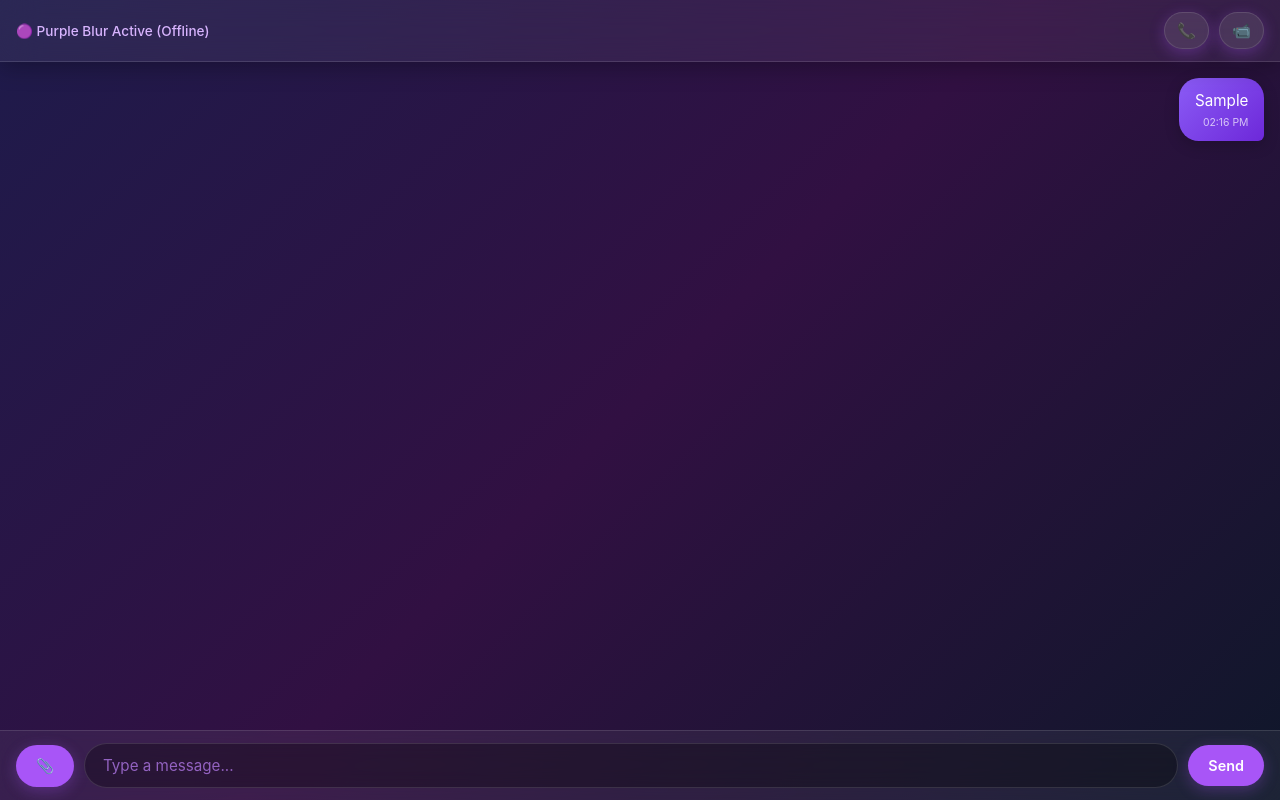
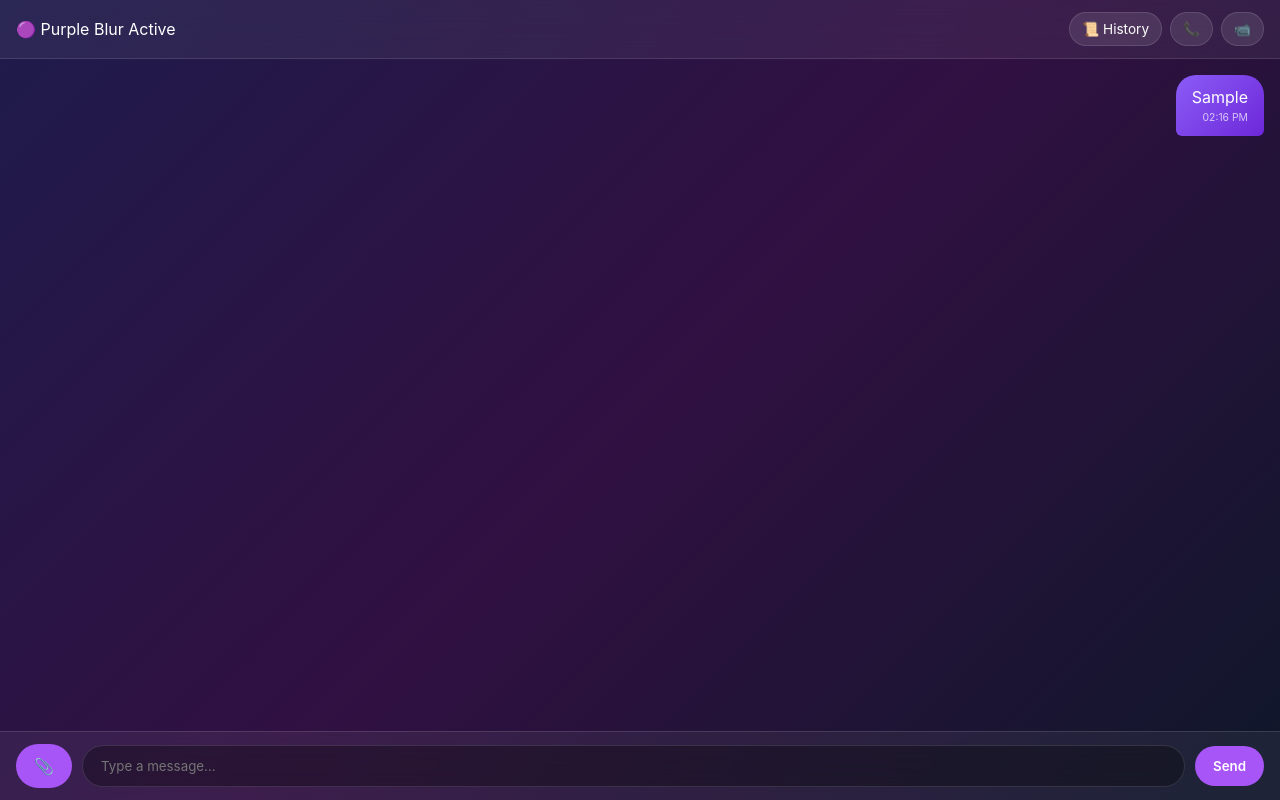
Before and after one commit to ktalpada484-cell/tg-chat-online, a website: page index.html in a window 1280 px wide. Both pictures are taken after typing "Sample" into the empty fields and a click on the button "Send". Drawn offline with nearby package versions, Linux system fonts and the light colour scheme; no server answers.

Commit message:
Update index.html

```diff
--- a/index.html
+++ b/index.html
@@ -15,259 +15,78 @@
             --text-color: #ffffff;
         }
 
-        * {
-            box-sizing: border-box;
-            margin: 0;
-            padding: 0;
-            font-family: -apple-system, BlinkMacSystemFont, "Segoe UI", Roboto, Helvetica, Arial, sans-serif;
-            -webkit-tap-highlight-color: transparent;
+        * { box-sizing: border-box; margin: 0; padding: 0; font-family: -apple-system, BlinkMacSystemFont, "Segoe UI", Roboto, sans-serif; }
+        html, body { height: 100%; width: 100%; overflow: hidden; background: var(--bg-gradient); color: var(--text-color); }
+        body { display: flex; flex-direction: column; position: relative; }
+
+        header {
+            background: var(--glass-bg); backdrop-filter: blur(20px); -webkit-backdrop-filter: blur(20px);
+            border-bottom: 1px solid var(--glass-border); padding: 12px 16px;
+            display: flex; justify-content: space-between; align-items: center; flex-shrink: 0; z-index: 50;
         }
 
-        html, body {
-            height: 100%;
-            width: 100%;
-            overflow: hidden;
-            background: var(--bg-gradient);
-            color: var(--text-color);
+        .header-actions { display: flex; align-items: center; gap: 8px; }
+        .call-btn, .nav-btn {
+            background: rgba(255, 255, 255, 0.1); border: 1px solid var(--glass-border);
+            color: white; padding: 8px 12px; border-radius: 20px; cursor: pointer; text-decoration: none; font-size: 0.85rem;
         }
 
-        body {
-            display: flex;
-            flex-direction: column;
-            position: relative;
-        }
-
-        /* Header Style */
-        header {
-            background: var(--glass-bg);
-            backdrop-filter: blur(20px);
-            -webkit-backdrop-filter: blur(20px);
-            border-bottom: 1px solid var(--glass-border);
-            padding: 12px 16px;
-            display: flex;
-            justify-content: space-between;
-            align-items: center;
-            flex-shrink: 0;
-            z-index: 50;
-            box-shadow: 0 4px 25px rgba(0, 0, 0, 0.3);
-        }
-
-        .header-left {
-            display: flex;
-            flex-direction: column;
-            justify-content: center;
-        }
-
-        #status {
-            font-size: 0.85rem;
-            color: #d8b4fe;
-            font-weight: 500;
-            display: flex;
-            align-items: center;
-            gap: 6px;
-        }
-
-        .header-actions {
-            display: flex;
-            align-items: center;
-            gap: 10px;
-        }
-
-        .call-btn {
-            background: rgba(255, 255, 255, 0.1);
-            border: 1px solid var(--glass-border);
-            color: white;
-            padding: 8px 12px;
-            border-radius: 20px;
-            cursor: pointer;
-            font-size: 0.95rem;
-            transition: all 0.2s ease;
-            outline: none;
-        }
-
-        .call-btn:active {
-            transform: scale(0.92);
-            background: rgba(255, 255, 255, 0.25);
-        }
-
-        /* Chat Messages Container */
         #chat-box {
-            flex: 1;
-            padding: 16px;
-            overflow-y: auto;
-            overflow-x: hidden;
-            display: flex;
-            flex-direction: column;
-            gap: 14px;
-            width: 100%;
-            -webkit-overflow-scrolling: touch;
-        }
-
-        @keyframes slideUp {
-            from {
-                opacity: 0;
-                transform: translateY(14px) scale(0.96);
-            }
-            to {
-                opacity: 1;
-                transform: translateY(0) scale(1);
-            }
+            flex: 1; padding: 16px; overflow-y: auto; overflow-x: hidden;
+            display: flex; flex-direction: column; gap: 14px; width: 100%;
         }
 
         .msg {
-            background: var(--glass-card);
-            backdrop-filter: blur(14px);
-            -webkit-backdrop-filter: blur(14px);
-            border: 1px solid var(--glass-border);
-            padding: 12px 16px;
-            border-radius: 20px;
-            border-bottom-left-radius: 6px;
-            max-width: 80%;
-            word-break: break-word;
-            align-self: flex-start;
-            box-shadow: 0 4px 15px rgba(0, 0, 0, 0.2);
-            animation: slideUp 0.25s cubic-bezier(0.16, 1, 0.3, 1) forwards;
+            background: var(--glass-card); backdrop-filter: blur(14px); -webkit-backdrop-filter: blur(14px);
+            border: 1px solid var(--glass-border); padding: 12px 16px; border-radius: 20px; border-bottom-left-radius: 6px;
+            max-width: 80%; word-break: break-word; align-self: flex-start;
         }
 
-        .msg.sent {
-            align-self: flex-end;
-            background: var(--msg-sent);
-            border: none;
-            border-radius: 20px;
-            border-bottom-right-radius: 6px;
-        }
+        .msg.sent { align-self: flex-end; background: var(--msg-sent); border: none; border-bottom-right-radius: 6px; }
+        .msg img, .msg video { max-width: 100%; max-height: 240px; border-radius: 12px; margin-top: 6px; display: block; }
+        .time { font-size: 0.65rem; color: rgba(255, 255, 255, 0.7); text-align: right; margin-top: 4px; display: block; }
 
-        .msg p {
-            font-size: 0.95rem;
-            line-height: 1.45;
-        }
-
-        .msg img, .msg video {
-            max-width: 100%;
-            max-height: 240px;
-            width: auto;
-            height: auto;
-            object-fit: contain;
-            border-radius: 12px;
-            margin-top: 6px;
-            display: block;
-            cursor: pointer;
-        }
-
-        .time {
-            font-size: 0.65rem;
-            color: rgba(255, 255, 255, 0.7);
-            text-align: right;
-            margin-top: 4px;
-            display: block;
-        }
-
-        /* Footer Input Area */
         #input-area {
-            padding: 12px 16px;
-            background: var(--glass-bg);
-            backdrop-filter: blur(20px);
-            -webkit-backdrop-filter: blur(20px);
-            border-top: 1px solid var(--glass-border);
-            display: flex;
-            gap: 10px;
-            align-items: center;
-            flex-shrink: 0;
-            width: 100%;
-            z-index: 50;
+            padding: 12px 16px; background: var(--glass-bg); backdrop-filter: blur(20px);
+            border-top: 1px solid var(--glass-border); display: flex; gap: 10px; align-items: center;
         }
 
         input[type="text"] {
-            flex: 1;
-            padding: 12px 18px;
-            border-radius: 26px;
-            border: 1px solid var(--glass-border);
-            background: rgba(0, 0, 0, 0.3);
-            color: #ffffff;
-            outline: none;
-            font-size: 0.95rem;
-            min-width: 0;
-        }
-
-        input[type="text"]::placeholder {
-            color: #c084fc;
-            opacity: 0.7;
+            flex: 1; padding: 12px 18px; border-radius: 26px; border: 1px solid var(--glass-border);
+            background: rgba(0, 0, 0, 0.3); color: #ffffff; outline: none;
         }
 
         button, label.btn {
-            background: var(--accent-color);
-            color: white;
-            border: none;
-            padding: 12px 20px;
-            border-radius: 26px;
-            cursor: pointer;
-            font-size: 0.9rem;
-            font-weight: 600;
-            flex-shrink: 0;
-            outline: none;
-            display: flex;
-            align-items: center;
-            justify-content: center;
-            box-shadow: 0 4px 15px rgba(168, 85, 247, 0.3);
-            transition: transform 0.1s ease;
+            background: var(--accent-color); color: white; border: none; padding: 12px 18px;
+            border-radius: 26px; cursor: pointer; font-weight: 600;
         }
+        input[type="file"] { display: none; }
 
-        button:active, label.btn:active {
-            opacity: 0.85;
-            transform: scale(0.94);
+        /* Call Screen Overlay */
+        #call-modal {
+            display: none; position: fixed; top: 0; left: 0; width: 100%; height: 100%;
+            background: rgba(15, 23, 42, 0.95); backdrop-filter: blur(15px); z-index: 999;
+            flex-direction: column; align-items: center; justify-content: center;
         }
-
-        input[type="file"] {
-            display: none;
-        }
-
-        /* Call Modal Overlay */
-        #call-modal {
-            display: none;
-            position: fixed;
-            top: 0; left: 0; width: 100%; height: 100%;
-            background: rgba(15, 23, 42, 0.9);
-            backdrop-filter: blur(15px);
-            -webkit-backdrop-filter: blur(15px);
-            z-index: 999;
-            flex-direction: column;
-            align-items: center;
-            justify-content: center;
-        }
-
-        #call-modal.active {
-            display: flex;
-        }
+        #call-modal.active { display: flex; }
 
         .video-container {
-            position: relative;
-            width: 90%;
-            max-width: 400px;
-            height: 60vh;
-            background: #000;
-            border-radius: 24px;
-            overflow: hidden;
-            border: 1px solid var(--glass-border);
+            position: relative; width: 90%; max-width: 400px; height: 60vh;
+            background: #000; border-radius: 24px; overflow: hidden; border: 1px solid var(--glass-border);
         }
-
         #remote-video { width: 100%; height: 100%; object-fit: cover; }
         #local-video {
-            position: absolute; bottom: 12px; right: 12px;
-            width: 100px; height: 140px; object-fit: cover;
-            border-radius: 12px; border: 2px solid #fff;
+            position: absolute; bottom: 12px; right: 12px; width: 100px; height: 140px;
+            object-fit: cover; border-radius: 12px; border: 2px solid #fff;
         }
-
         .call-controls { margin-top: 20px; display: flex; gap: 15px; }
         .btn-end { background: #ef4444 !important; }
         .btn-accept { background: #22c55e !important; }
 
-        /* Incoming Banner */
         #incoming-call-box {
-            display: none;
-            position: fixed; top: 70px; left: 50%; transform: translateX(-50%);
+            display: none; position: fixed; top: 70px; left: 50%; transform: translateX(-50%);
             background: rgba(30, 27, 75, 0.95); border: 1px solid var(--accent-color);
-            padding: 12px 20px; border-radius: 30px; z-index: 1000;
-            box-shadow: 0 10px 25px rgba(0, 0, 0, 0.5); align-items: center; gap: 12px;
+            padding: 12px 20px; border-radius: 30px; z-index: 1000; gap: 12px; align-items: center;
         }
         #incoming-call-box.active { display: flex; }
     </style>
@@ -275,59 +94,45 @@
 <body>
 
     <header>
-        <div class="header-left">
-            <div id="status">🟣 Purple Blur Active (Offline)</div>
-        </div>
+        <div id="status">🟣 Purple Blur Active</div>
         <div class="header-actions">
-            <button type="button" class="call-btn" onclick="startCall(false)" title="Audio Call">📞</button>
-            <button type="button" class="call-btn" onclick="startCall(true)" title="Video Call">📹</button>
+            <a href="/history.html" class="nav-btn">📜 History</a>
+            <button class="call-btn" onclick="startCall(false)">📞</button>
+            <button class="call-btn" onclick="startCall(true)">📹</button>
         </div>
     </header>
 
-    <!-- Incoming Call Banner -->
     <div id="incoming-call-box">
         <span id="incoming-text">Incoming Call...</span>
-        <button type="button" class="btn-accept" onclick="acceptCall()">Answer</button>
-        <button type="button" class="btn-end" onclick="rejectCall()">Reject</button>
+        <button class="btn-accept" onclick="acceptCall()">Answer</button>
+        <button class="btn-end" onclick="rejectCall()">Reject</button>
     </div>
 
-    <!-- Active Call Screen -->
     <div id="call-modal">
         <div class="video-container">
             <video id="remote-video" autoplay playsinline></video>
             <video id="local-video" autoplay playsinline muted></video>
         </div>
         <div class="call-controls">
-            <button type="button" class="btn-end" onclick="endCall()">End Call 🔴</button>
+            <button class="btn-end" onclick="endCall()">End Call 🔴</button>
         </div>
     </div>
 
-    <!-- Chat Messages Box -->
     <div id="chat-box"></div>
 
-    <!-- Input Footer Bar -->
     <div id="input-area">
         <label for="file-input" class="btn">📎</label>
         <input type="file" id="file-input" accept="image/*,video/*" onchange="sendFile()">
         <input type="text" id="msg-input" placeholder="Type a message..." onkeypress="handleKeyPress(event)">
-        <button type="button" onclick="sendText()">Send</button>
+        <button onclick="sendText()">Send</button>
     </div>
 
     <script src="/socket.io/socket.io.js"></script>
     <script>
-        function escapeHtml(text) {
-            const div = document.createElement('div');
-            div.innerText = text;
-            return div.innerHTML;
-        }
-
         let socket = null;
-        try {
-            if (typeof io !== 'undefined') socket = io();
-        } catch(e) { console.log("Socket deferred."); }
+        try { if (typeof io !== 'undefined') socket = io(); } catch(e){}
 
         const chatBox = document.getElementById('chat-box');
-        const statusDiv = document.getElementById('status');
         const msgInput = document.getElementById('msg-input');
         const fileInput = document.getElementById('file-input');
 
@@ -335,46 +140,58 @@
         let peerConnection = null;
         let incomingOffer = null;
 
+        // Better STUN Config for Render WebRTC
         const rtcConfig = {
-            iceServers: [{ urls: 'stun:stun.l.google.com:19302' }]
+            iceServers: [
+                { urls: 'stun:stun.l.google.com:19302' },
+                { urls: 'stun:stun1.l.google.com:19302' },
+                { urls: 'stun:stun2.l.google.com:19302' }
+            ]
         };
 
-        if (window.visualViewport) {
-            window.visualViewport.addEventListener('resize', () => {
-                document.body.style.height = `${window.visualViewport.height}px`;
-                chatBox.scrollTop = chatBox.scrollHeight;
+        // Local Storage Helper
+        function saveToHistory(item) {
+            let history = JSON.parse(localStorage.getItem('app_chat_history') || '[]');
+            history.push(item);
+            localStorage.setItem('app_chat_history', JSON.stringify(history));
+        }
+
+        // Load Old Local History on Startup
+        function loadLocalHistory() {
+            let history = JSON.parse(localStorage.getItem('app_chat_history') || '[]');
+            history.forEach(item => {
+                if (item.category === 'chat') {
+                    renderMessage(item.data, item.isSent, false);
+                }
             });
         }
+        loadLocalHistory();
 
-        msgInput.addEventListener('focus', () => {
-            setTimeout(() => { chatBox.scrollTop = chatBox.scrollHeight; }, 300);
-        });
-
-        function handleKeyPress(event) {
-            if (event.key === 'Enter') {
-                event.preventDefault();
-                sendText();
-            }
-        }
+        function handleKeyPress(e) { if (e.key === 'Enter') sendText(); }
 
         if (socket) {
-            socket.on('status-change', (data) => {
-                if (statusDiv) statusDiv.innerText = `🟣 ${data.text}`;
+            socket.on('message', (data) => {
+                renderMessage(data, false, true);
             });
-            socket.on('message', (data) => renderMessage(data, false));
-            socket.on('incoming-call', async (data) => {
+
+            socket.on('incoming-call', (data) => {
                 incomingOffer = data.offer;
                 document.getElementById('incoming-text').innerText = data.isVideo ? "Incoming Video Call..." : "Incoming Voice Call...";
                 document.getElementById('incoming-call-box').classList.add('active');
             });
+
             socket.on('call-answered', async (data) => {
-                if (peerConnection) await peerConnection.setRemoteDescription(new RTCSessionDescription(data.answer));
+                if (peerConnection) {
+                    await peerConnection.setRemoteDescription(new RTCSessionDescription(data.answer));
+                }
             });
+
             socket.on('ice-candidate', async (data) => {
                 if (peerConnection && data.candidate) {
                     try { await peerConnection.addIceCandidate(new RTCIceCandidate(data.candidate)); } catch (e) {}
                 }
             });
+
             socket.on('call-ended', () => closeCallUI());
         }
 
@@ -385,19 +202,13 @@
             const payload = { type: 'text', content: text, timestamp: timeString };
 
             if (socket) socket.emit('chat-message', payload);
-            renderMessage(payload, true);
+            renderMessage(payload, true, true);
             msgInput.value = '';
-            msgInput.focus();
         }
 
         function sendFile() {
             const file = fileInput.files[0];
             if (!file) return;
-            if (file.size > 9 * 1024 * 1024) {
-                alert("File size must be under 9MB!");
-                fileInput.value = '';
-                return;
-            }
 
             const reader = new FileReader();
             reader.onload = function(e) {
@@ -406,30 +217,32 @@
                 const payload = { type: isImage ? 'image' : 'video', content: e.target.result, timestamp: timeString };
 
                 if (socket) socket.emit('chat-message', payload);
-                renderMessage(payload, true);
+                renderMessage(payload, true, true);
                 fileInput.value = '';
             };
             reader.readAsDataURL(file);
         }
 
-        function renderMessage(data, isSent) {
+        function renderMessage(data, isSent, isNew = true) {
             const div = document.createElement('div');
             div.className = `msg ${isSent ? 'sent' : ''}`;
 
             let contentHtml = '';
             if (data.type === 'image') {
-                contentHtml = `<img src="${data.content}" alt="Media" onclick="window.open(this.src)" />`;
+                contentHtml = `<img src="${data.content}" alt="Image" onclick="window.open(this.src)" />`;
             } else if (data.type === 'video') {
                 contentHtml = `<video src="${data.content}" controls></video>`;
             } else {
-                contentHtml = `<p>${escapeHtml(data.content)}</p>`;
+                contentHtml = `<p>${data.content}</p>`;
             }
 
-            const formattedTime = data.timestamp || new Date().toLocaleTimeString([], { hour: '2-digit', minute: '2-digit' });
-            div.innerHTML = `${contentHtml}<span class="time">${formattedTime}</span>`;
-
+            div.innerHTML = `${contentHtml}<span class="time">${data.timestamp}</span>`;
             chatBox.appendChild(div);
             chatBox.scrollTop = chatBox.scrollHeight;
+
+            if (isNew) {
+                saveToHistory({ category: 'chat', data: data, isSent: isSent, date: new Date().toLocaleString() });
+            }
         }
 
         async function startCall(isVideo) {
@@ -443,8 +256,9 @@
                 await peerConnection.setLocalDescription(offer);
 
                 if (socket) socket.emit('call-user', { offer, isVideo });
+                saveToHistory({ category: 'call', type: isVideo ? 'Video Call (Outgoing)' : 'Voice Call (Outgoing)', date: new Date().toLocaleString() });
             } catch (err) {
-                alert("Camera/Mic access denied or unavailable.");
+                alert("Camera/Mic access Error!");
             }
         }
 
@@ -462,8 +276,8 @@
                 await peerConnection.setLocalDescription(answer);
 
                 if (socket) socket.emit('answer-call', { answer });
+                saveToHistory({ category: 'call', type: 'Incoming Call (Accepted)', date: new Date().toLocaleString() });
             } catch (err) {
-                alert("Failed to access media devices.");
                 endCall();
             }
         }
@@ -471,6 +285,7 @@
         function rejectCall() {
             document.getElementById('incoming-call-box').classList.remove('active');
             if (socket) socket.emit('end-call');
+            saveToHistory({ category: 'call', type: 'Incoming Call (Rejected)', date: new Date().toLocaleString() });
         }
 
         function createPeerConnection() {
@@ -494,14 +309,8 @@
         function closeCallUI() {
             document.getElementById('call-modal').classList.remove('active');
             document.getElementById('incoming-call-box').classList.remove('active');
-            if (peerConnection) {
-                peerConnection.close();
-                peerConnection = null;
-            }
-            if (localStream) {
-                localStream.getTracks().forEach(track => track.stop());
-                localStream = null;
-            }
+            if (peerConnection) { peerConnection.close(); peerConnection = null; }
+            if (localStream) { localStream.getTracks().forEach(track => track.stop()); localStream = null; }
         }
     </script>
 </body>
```
